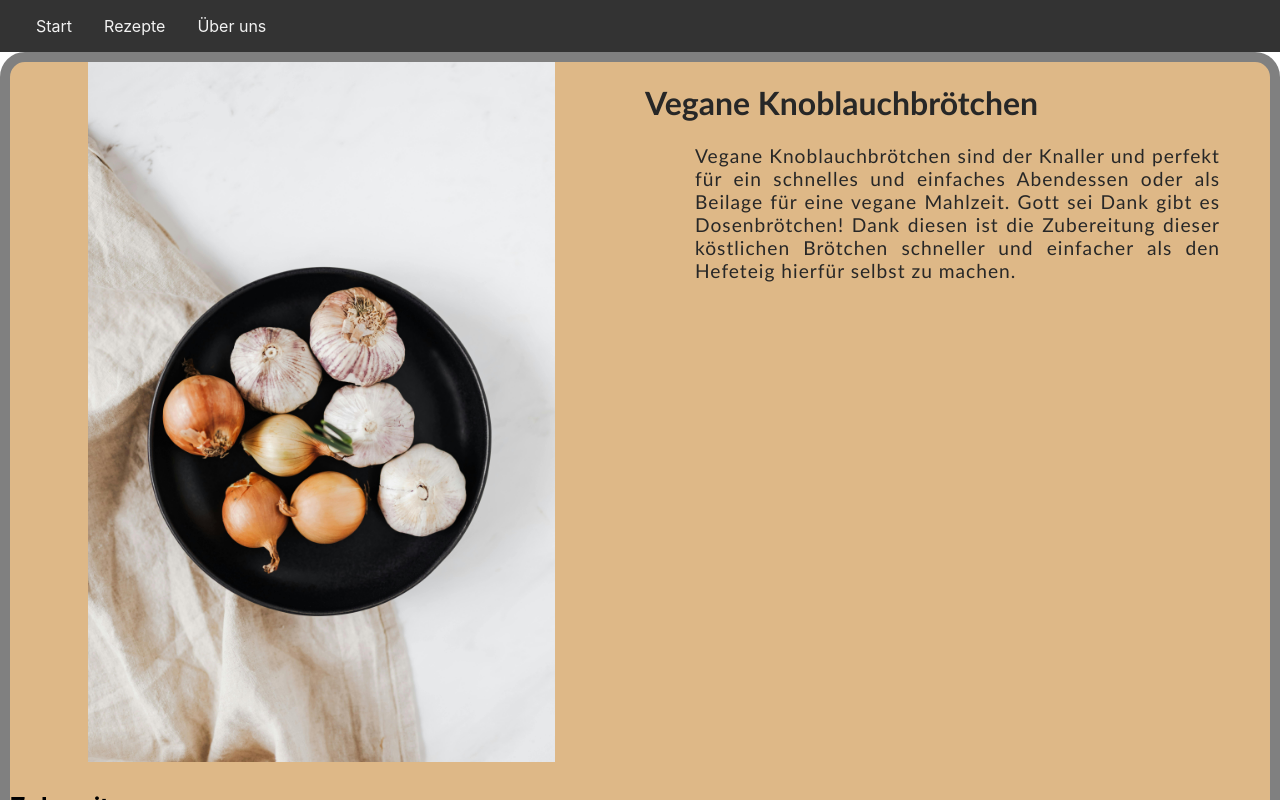
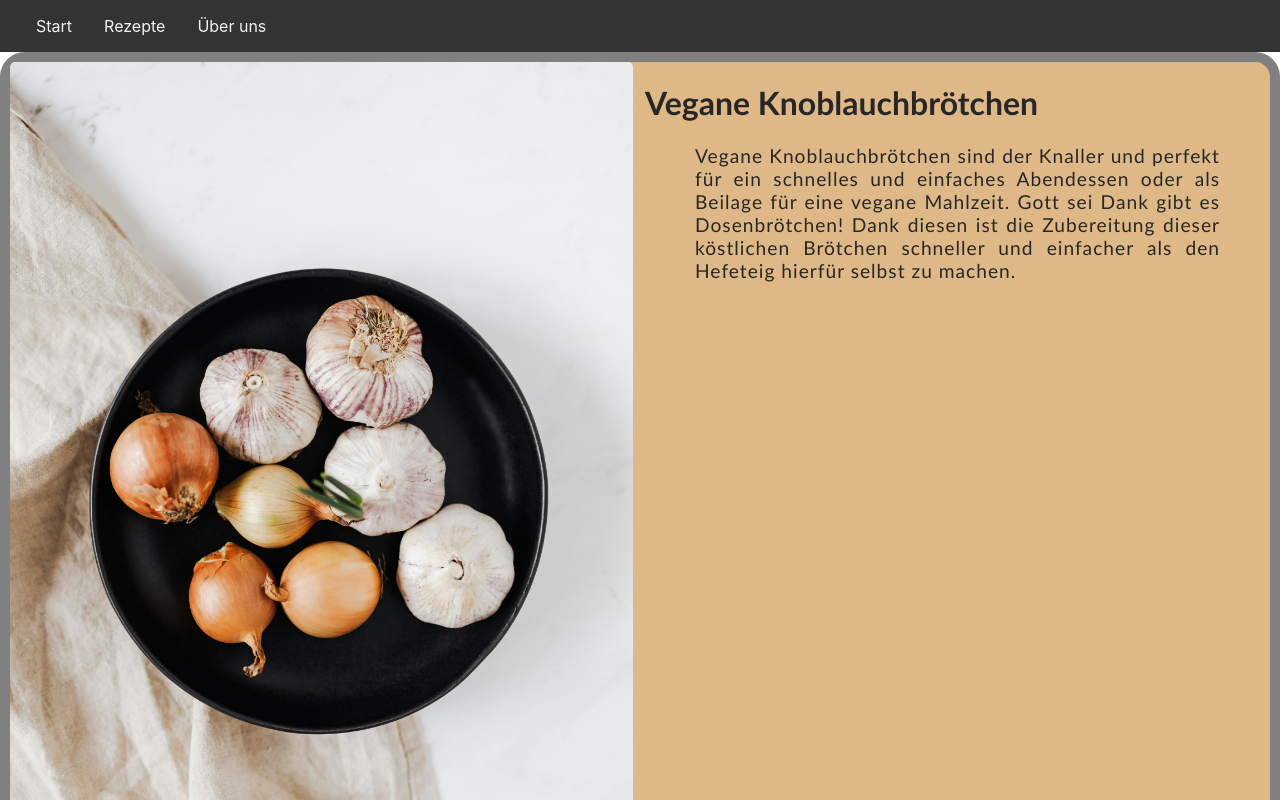
Before and after one commit to Lassejb/react-foodblog, a React (Create React App) app: page /recipes/single_post/0 in a window 1280 px wide. Shown: the top 800 px of the page. Built offline with nearby package versions, Linux system fonts and the light colour scheme.

Commit message:
Single Post Picture Update

```diff
--- a/src/components/single_post/Single_post.css
+++ b/src/components/single_post/Single_post.css
@@ -15,12 +15,13 @@
 }
 
 .single_post_Image {
-    width: 700px;
-   height: 700px;
-   object-fit: scale-down;
-   float: left;
-   margin-right: 2px;
-   max-width: 100%;
+    width: 800px;
+    height: 800px;
+    object-fit: cover;
+    border-radius: 5px;
+    float: left;
+    margin-right: 2px;
+    max-width: 100%;
 }
 
 .single_post_title {
```
Also changed, not shown: src/components/single_post/Single_post.jsx (+9 -9 lines), src/assets/text.json (line endings or trailing spaces).
